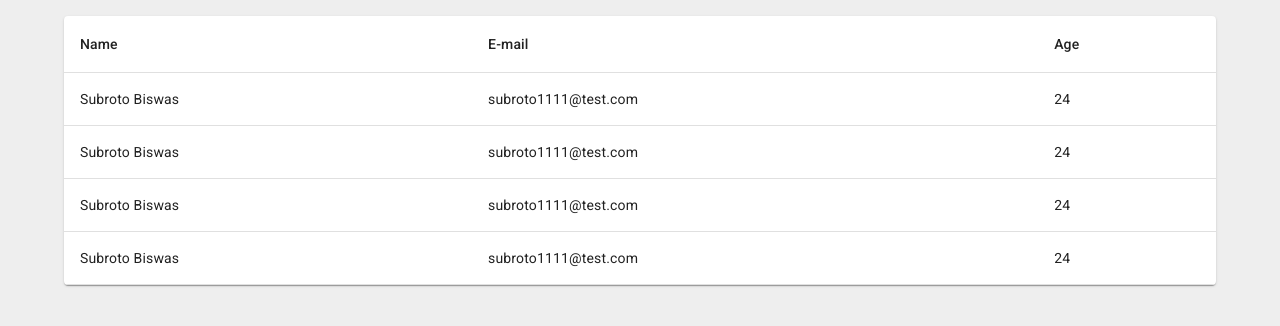
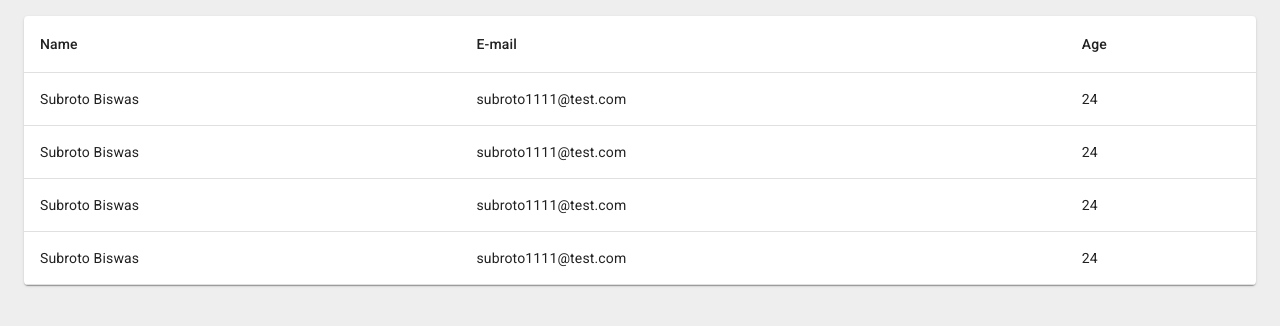
Before and after one commit to toofaniCoder/tanstack-server-table, a React (Vite) app in the folder frontend/: page / in a window 1280 px wide. Shown: the top 326 px of the page. Built offline with nearby package versions, Linux system fonts and the light colour scheme.

Commit message:
Update layout.jsx
add maxWidth props for wider table view

```diff
--- a/frontend/src/routes/layout.jsx
+++ b/frontend/src/routes/layout.jsx
@@ -3,7 +3,7 @@ import { Outlet } from 'react-router-dom';
 
 const Layout = () => {
   return (
-    <Container sx={{ py: 2 }}>
+    <Container maxWidth="xl" sx={{ py: 2 }}>
       <Outlet />
     </Container>
   );
```
